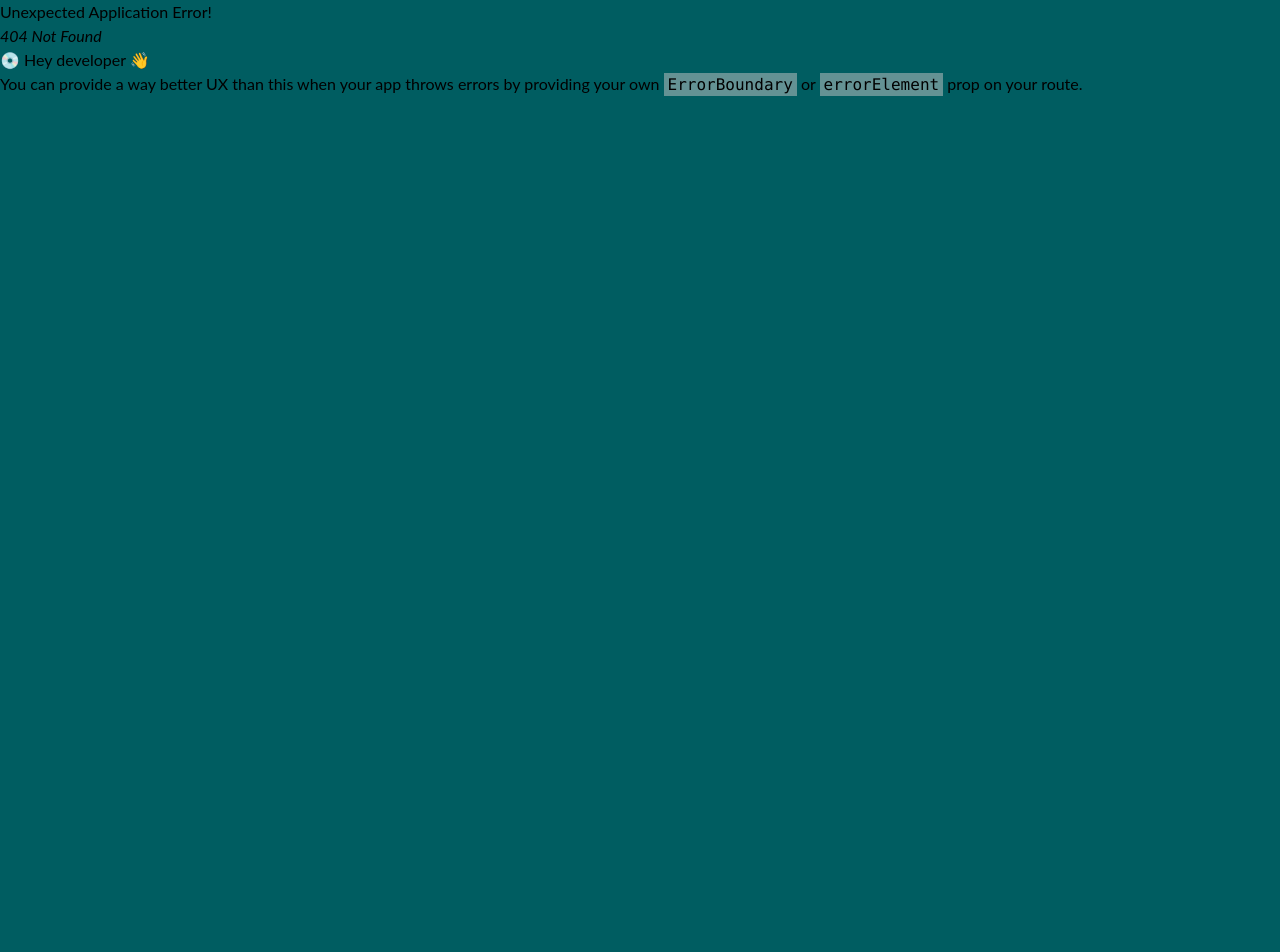
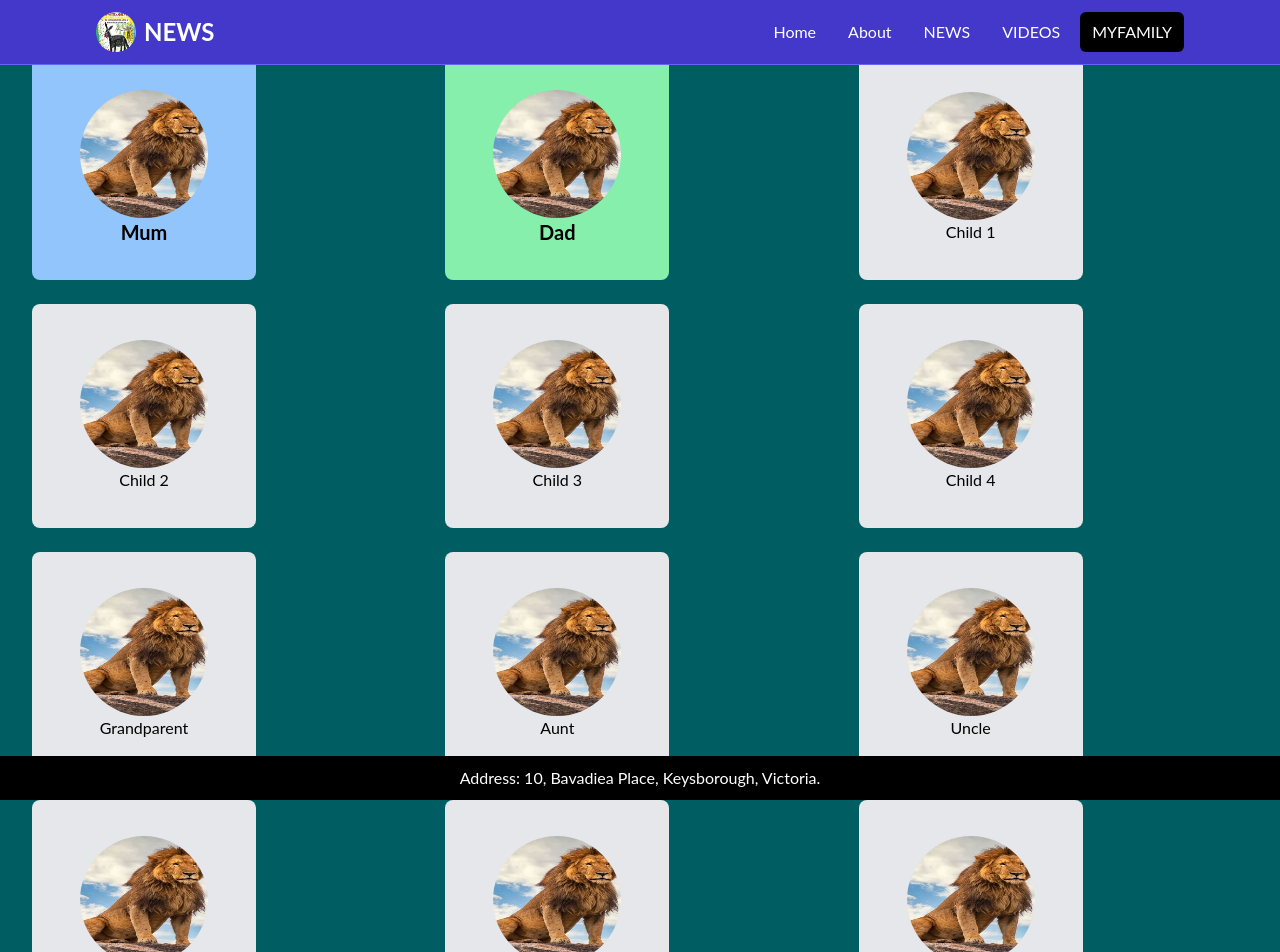
Before and after one commit to VIN-1927/schoolweb, a React (Vite) app: page /family in a window 1280 px wide. Before the commit this address had no page. Shown: the top 952 px of the page. Before the commit the page ends 800 px from the top, so only its background shows below. Built offline with nearby package versions, Linux system fonts and the light colour scheme.

Commit message:
add family grid

```diff
--- a/src/App.jsx
+++ b/src/App.jsx
@@ -14,7 +14,7 @@ import MainLayout from './Layouts/MainLayout';
 import About from './pages/About.jsx';
 import School from './pages/School.jsx'
 import Videos from './pages/Videos.jsx'
-
+import Myfamily from './pages/MyFamily.jsx'
 const router = createBrowserRouter(
   createRoutesFromElements(
     <Route path="/" element={<MainLayout />}>
@@ -22,6 +22,7 @@ const router = createBrowserRouter(
       <Route path="about" element={<About />} />
       <Route path="school" element={<School />} />
       <Route path="videos" element={<Videos />} />
+      <Route path="family" element={<Myfamily />} />
     </Route>
   )
 );
--- a/src/components/Navbar.jsx
+++ b/src/components/Navbar.jsx
@@ -9,9 +9,9 @@ const Navbar = () => {
       : 'text-white hover:bg-yellow-500 hover:text-white rounded-md px-3 py-2';
 
   return (
-    <nav className="bg-indigo-700 border-b border-indigo-500 w-full">
-      <div className="mx-auto max-w-7xl px-2 sm:px-6 lg:px-8">
-        <div className="flex h-20 items-center justify-between">
+    <nav className="bg-indigo-700 border-b border-indigo-500 w-full fixed top-0 z-50">
+    <div className="max-w-[90%] mx-auto px-4 sm:px-6 lg:px-8">
+      <div className="flex h-16 items-center justify-between">
         <div className="flex flex-1 items-center justify-center md:items-stretch md:justify-start">
           <NavLink className="flex flex-shrink-0 items-center mr-4" to="/">
             <img className="h-10 w-10 rounded-full" src={logo} alt="picture book" />
@@ -33,6 +33,9 @@ const Navbar = () => {
                 <NavLink to="/videos" className={linkClass}>
                 VIDEOS
                 </NavLink>
+                <NavLink to="/family" className={linkClass}>
+                MYFAMILY
+                </NavLink>
               </div>
             </div>
           </div>
--- a/src/pages/About.jsx
+++ b/src/pages/About.jsx
@@ -1,8 +1,9 @@
 import React from 'react';
+import { Link } from 'react-router-dom';
 
 const About = () => {
   return (
-    <section className="flex flex-col items-center justify-center min-h-screen p-6 text-white ">
+    <section className="flex flex-col items-center justify-center min-h-screen p-6 text-white">
       <h1 className="text-4xl font-bold mb-4">DE SILVA</h1>
       <div className="bg-[#ffea6f] p-6 rounded-lg shadow-lg max-w-lg text-left text-black">
         <h3 className="text-lg leading-relaxed">
@@ -13,6 +14,11 @@ const About = () => {
           and sold out almost immediately after it was published in 2021. He also has two upcoming
           books in progress. He can speak English, French, Hindi, and basic Sinhala.
         </h3>
+        <div className="mt-4 flex justify-center">
+          <Link to="/family" className="bg-blue-600 text-white px-4 py-2 rounded-lg shadow-md hover:bg-blue-700 transition duration-300">
+            View My Family
+          </Link>
+        </div>
       </div>
     </section>
   );
--- /dev/null
+++ b/src/pages/MyFamily.jsx
@@ -0,0 +1,59 @@
+import React from 'react';
+import Lion from '../assets/images/lion.jpeg';
+
+const MyFamily = () => {
+  return (
+    <div className="grid grid-cols-3 grid-rows-4 gap-2 p-4 md:gap-4 md:p-6 lg:gap-6 lg:p-8 mt-6 mb-6">
+      <div className="flex flex-col items-center justify-center bg-blue-300 p-4 rounded-lg text-xl font-bold w-40 h-40 md:w-48 md:h-48 lg:w-56 lg:h-56">
+        <img src={Lion} alt="Mum" className="w-32 h-32 rounded-full" />
+        Mum
+      </div>
+      <div className="flex flex-col items-center justify-center bg-green-300 p-4 rounded-lg text-xl font-bold w-40 h-40 md:w-48 md:h-48 lg:w-56 lg:h-56">
+        <img src={Lion} alt="Dad" className="w-32 h-32 rounded-full" />
+        Dad
+      </div>
+      <div className="flex flex-col items-center justify-center bg-gray-200 p-4 rounded-lg w-40 h-40 md:w-48 md:h-48 lg:w-56 lg:h-56">
+        <img src={Lion} alt="Child 1" className="w-32 h-32 rounded-full" />
+        Child 1
+      </div>
+      <div className="flex flex-col items-center justify-center bg-gray-200 p-4 rounded-lg w-40 h-40 md:w-48 md:h-48 lg:w-56 lg:h-56">
+        <img src={Lion} alt="Child 2" className="w-32 h-32 rounded-full" />
+        Child 2
+      </div>
+      <div className="flex flex-col items-center justify-center bg-gray-200 p-4 rounded-lg w-40 h-40 md:w-48 md:h-48 lg:w-56 lg:h-56">
+        <img src={Lion} alt="Child 3" className="w-32 h-32 rounded-full" />
+        Child 3
+      </div>
+      <div className="flex flex-col items-center justify-center bg-gray-200 p-4 rounded-lg w-40 h-40 md:w-48 md:h-48 lg:w-56 lg:h-56">
+        <img src={Lion} alt="Child 4" className="w-32 h-32 rounded-full" />
+        Child 4
+      </div>
+      <div className="flex flex-col items-center justify-center bg-gray-200 p-4 rounded-lg w-40 h-40 md:w-48 md:h-48 lg:w-56 lg:h-56">
+        <img src={Lion} alt="Grandparent" className="w-32 h-32 rounded-full" />
+        Grandparent
+      </div>
+      <div className="flex flex-col items-center justify-center bg-gray-200 p-4 rounded-lg w-40 h-40 md:w-48 md:h-48 lg:w-56 lg:h-56">
+        <img src={Lion} alt="Aunt" className="w-32 h-32 rounded-full" />
+        Aunt
+      </div>
+      <div className="flex flex-col items-center justify-center bg-gray-200 p-4 rounded-lg w-40 h-40 md:w-48 md:h-48 lg:w-56 lg:h-56">
+        <img src={Lion} alt="Uncle" className="w-32 h-32 rounded-full" />
+        Uncle
+      </div>
+      <div className="flex flex-col items-center justify-center bg-gray-200 p-4 rounded-lg w-40 h-40 md:w-48 md:h-48 lg:w-56 lg:h-56">
+        <img src={Lion} alt="Cousin" className="w-32 h-32 rounded-full" />
+        Cousin
+      </div>
+      <div className="flex flex-col items-center justify-center bg-gray-200 p-4 rounded-lg w-40 h-40 md:w-48 md:h-48 lg:w-56 lg:h-56">
+        <img src={Lion} alt="Sibling" className="w-32 h-32 rounded-full" />
+        Sibling
+      </div>
+      <div className="flex flex-col items-center justify-center bg-gray-200 p-4 rounded-lg w-40 h-40 md:w-48 md:h-48 lg:w-56 lg:h-56">
+        <img src={Lion} alt="Friend" className="w-32 h-32 rounded-full" />
+        Friend
+      </div>
+    </div>
+  );
+};
+
+export default MyFamily;
```
Lines whose indentation alone changed are shown as unchanged.
